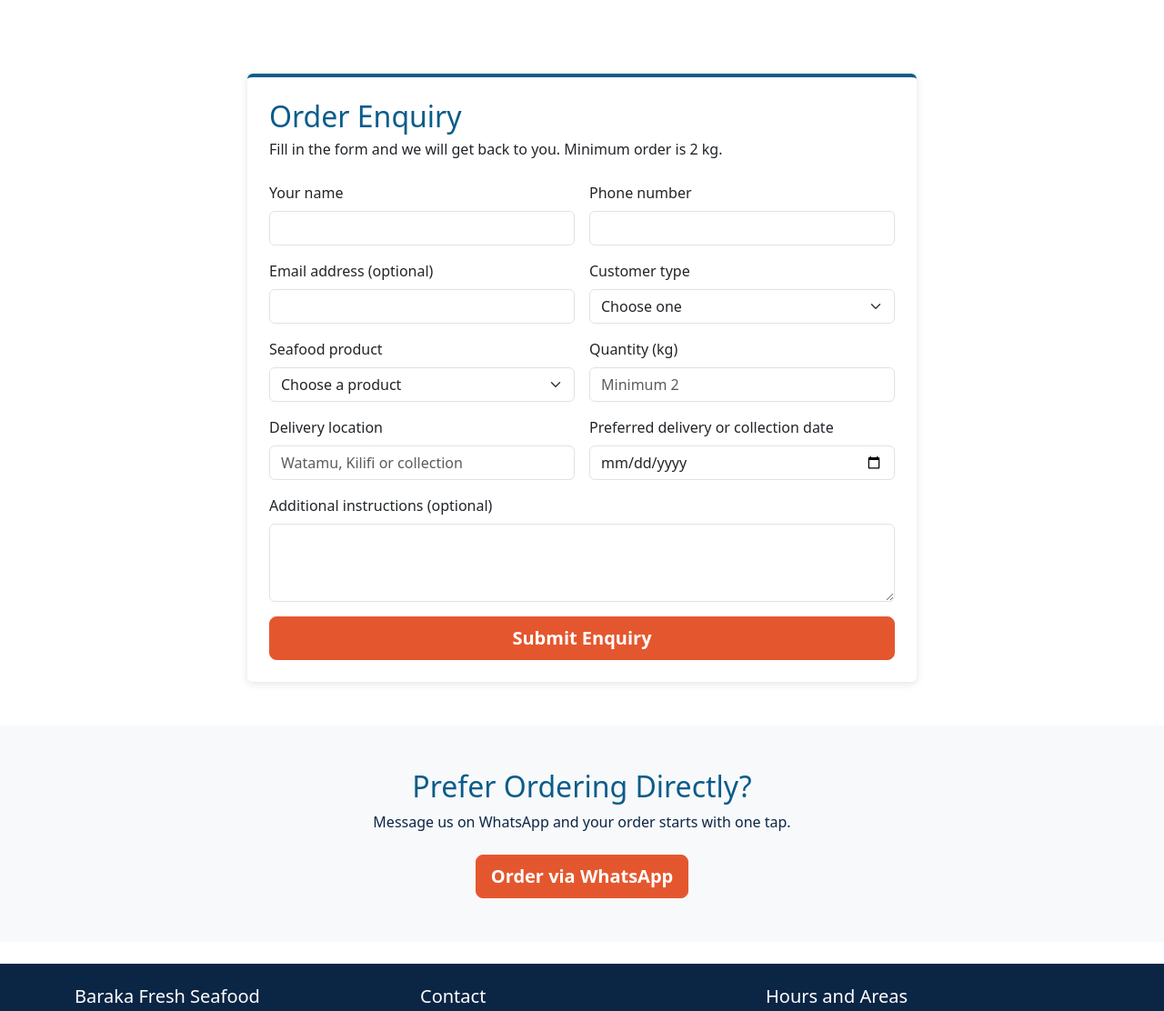
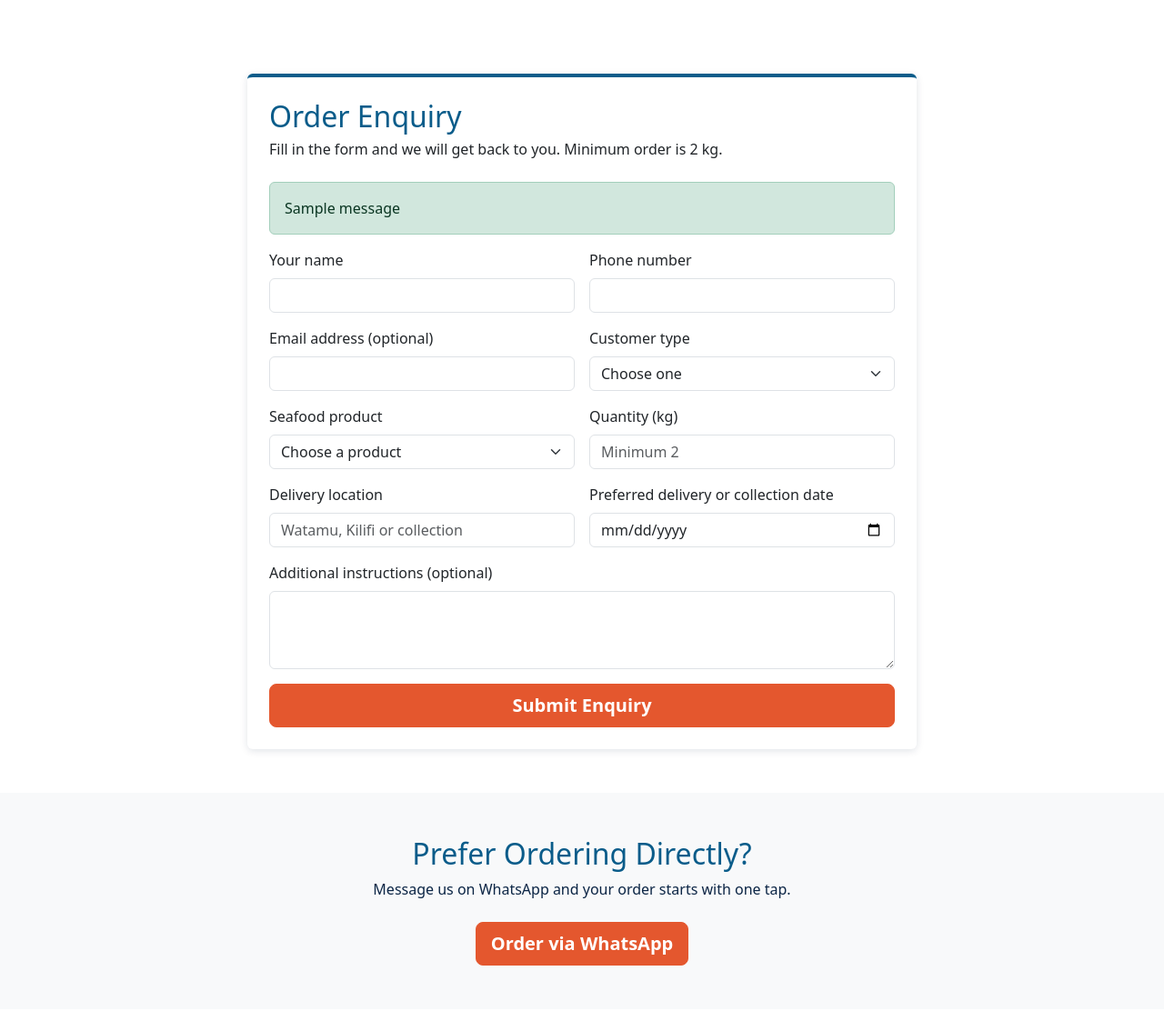
Before and after one commit to Eric-Mururu/baraka-fresh-seafood, a Django app: page /contact/ in a window 1280 px wide. Shown: the part 535-1647 px from the top of the page at 91% size. Run offline with Django 5.2, Linux system fonts and the light colour scheme; tables that the repository leaves empty hold one stand-in row (values such as "Sample post"); one stand-in notice (Sample message) is shown.

Commit message:
Connect order form to database with ModelForm

```diff
--- a/config/settings.py
+++ b/config/settings.py
@@ -105,7 +105,7 @@ AUTH_PASSWORD_VALIDATORS = [
 
 LANGUAGE_CODE = 'en-us'
 
-TIME_ZONE = 'UTC'
+TIME_ZONE ='Africa/Nairobi'
 
 USE_I18N = True
 
--- /dev/null
+++ b/shop/forms.py
@@ -0,0 +1,46 @@
+from django import forms
+from django.utils import timezone
+
+from .models import OrderEnquiry
+
+
+class OrderEnquiryForm(forms.ModelForm):
+    class Meta:
+        model = OrderEnquiry
+        fields = [
+            'customer_name', 'phone', 'email', 'customer_type', 'product',
+            'quantity_kg', 'delivery_location', 'preferred_date', 'notes',
+        ]
+        labels = {
+            'customer_name': 'Your name',
+            'phone': 'Phone number',
+            'email': 'Email address (optional)',
+            'customer_type': 'Customer type',
+            'product': 'Seafood product',
+            'quantity_kg': 'Quantity (kg)',
+            'delivery_location': 'Delivery location',
+            'preferred_date': 'Preferred delivery or collection date',
+            'notes': 'Additional instructions (optional)',
+        }
+        widgets = {
+            'customer_name': forms.TextInput(attrs={'class': 'form-control'}),
+            'phone': forms.TextInput(attrs={'class': 'form-control', 'inputmode': 'tel'}),
+            'email': forms.EmailInput(attrs={'class': 'form-control'}),
+            'customer_type': forms.Select(attrs={'class': 'form-select'}),
+            'product': forms.Select(attrs={'class': 'form-select'}),
+            'quantity_kg': forms.NumberInput(attrs={'class': 'form-control', 'min': 2, 'placeholder': 'Minimum 2'}),
+            'delivery_location': forms.TextInput(attrs={'class': 'form-control', 'placeholder': 'Watamu, Kilifi or collection'}),
+            'preferred_date': forms.DateInput(attrs={'class': 'form-control', 'type': 'date'}, format='%Y-%m-%d'),
+            'notes': forms.Textarea(attrs={'class': 'form-control', 'rows': 3}),
+        }
+
+    def __init__(self, *args, **kwargs):
+        super().__init__(*args, **kwargs)
+        self.fields['customer_type'].choices = [('', 'Choose one')] + OrderEnquiry.CUSTOMER_TYPES
+        self.fields['product'].choices = [('', 'Choose a product')] + OrderEnquiry.PRODUCTS
+
+    def clean_preferred_date(self):
+        date = self.cleaned_data['preferred_date']
+        if date < timezone.localdate():
+            raise forms.ValidationError('Please choose today or a later date.')
+        return date
--- a/shop/views.py
+++ b/shop/views.py
@@ -1,4 +1,8 @@
-from django.shortcuts import render
+from django.contrib import messages
+from django.shortcuts import redirect, render
+from django.urls import reverse
+
+from .forms import OrderEnquiryForm
 
 
 def home(request):
@@ -12,5 +16,14 @@ def products(request):
 def about(request):
     return render(request, 'shop/about.html')
 
+
 def contact(request):
-    return render(request, 'shop/contact.html')
+    if request.method == 'POST':
+        form = OrderEnquiryForm(request.POST)
+        if form.is_valid():
+            form.save()
+            messages.success(request, 'Thank you! Your order enquiry has been received. We will contact you shortly.')
+            return redirect(f"{reverse('contact')}#order-form")
+    else:
+        form = OrderEnquiryForm()
+    return render(request, 'shop/contact.html', {'form': form})
--- a/templates/shop/contact.html
+++ b/templates/shop/contact.html
@@ -39,7 +39,7 @@
     </div>
 </section>
 
-<section class="py-5">
+<section class="py-5" id="order-form">
     <div class="container">
         <div class="row justify-content-center">
             <div class="col-lg-8">
@@ -48,60 +48,22 @@
                         <h2 class="mb-1">Order Enquiry</h2>
                         <p class="mb-4">Fill in the form and we will get back to you. Minimum order is 2 kg.</p>
 
-                        <form method="post">
+                        {% for message in messages %}
+                            <div class="alert alert-success" role="alert">{{ message }}</div>
+                        {% endfor %}
+
+                        <form method="post" action="{% url 'contact' %}#order-form">
                             {% csrf_token %}
                             <div class="row g-3">
-                                <div class="col-md-6">
-                                    <label for="customer-name" class="form-label">Your name</label>
-                                    <input type="text" class="form-control" id="customer-name" name="customer_name" required>
-                                </div>
-                                <div class="col-md-6">
-                                    <label for="phone" class="form-label">Phone number</label>
-                                    <input type="tel" class="form-control" id="phone" name="phone" required>
-                                </div>
-                                <div class="col-md-6">
-                                    <label for="email" class="form-label">Email address (optional)</label>
-                                    <input type="email" class="form-control" id="email" name="email">
-                                </div>
-                                <div class="col-md-6">
-                                    <label for="customer-type" class="form-label">Customer type</label>
-                                    <select class="form-select" id="customer-type" name="customer_type" required>
-                                        <option value="" selected disabled>Choose one</option>
-                                        <option>Hotel</option>
-                                        <option>Restaurant</option>
-                                        <option>Household</option>
-                                        <option>Other</option>
-                                    </select>
-                                </div>
-                                <div class="col-md-6">
-                                    <label for="product" class="form-label">Seafood product</label>
-                                    <select class="form-select" id="product" name="product" required>
-                                        <option value="" selected disabled>Choose a product</option>
-                                        <option>Red Snapper</option>
-                                        <option>Kingfish</option>
-                                        <option>Tilapia</option>
-                                        <option>Jumbo Prawns</option>
-                                        <option>Medium Prawns</option>
-                                        <option>Mud Crab</option>
-                                        <option>Fresh Squid</option>
-                                    </select>
-                                </div>
-                                <div class="col-md-6">
-                                    <label for="quantity" class="form-label">Quantity (kg)</label>
-                                    <input type="number" class="form-control" id="quantity" name="quantity" min="2" step="1" placeholder="Minimum 2" required>
-                                </div>
-                                <div class="col-md-6">
-                                    <label for="location" class="form-label">Delivery location</label>
-                                    <input type="text" class="form-control" id="location" name="location" placeholder="Watamu, Kilifi or collection" required>
-                                </div>
-                                <div class="col-md-6">
-                                    <label for="date" class="form-label">Preferred delivery or collection date</label>
-                                    <input type="date" class="form-control" id="date" name="date" required>
-                                </div>
-                                <div class="col-12">
-                                    <label for="notes" class="form-label">Additional instructions (optional)</label>
-                                    <textarea class="form-control" id="notes" name="notes" rows="3"></textarea>
-                                </div>
+                                {% for field in form %}
+                                    <div class="{% if field.name == 'notes' %}col-12{% else %}col-md-6{% endif %}">
+                                        <label for="{{ field.id_for_label }}" class="form-label">{{ field.label }}</label>
+                                        {{ field }}
+                                        {% for error in field.errors %}
+                                            <div class="text-danger small mt-1">{{ error }}</div>
+                                        {% endfor %}
+                                    </div>
+                                {% endfor %}
                                 <div class="col-12">
                                     <button type="submit" class="btn btn-order btn-lg w-100">Submit Enquiry</button>
                                 </div>
```
